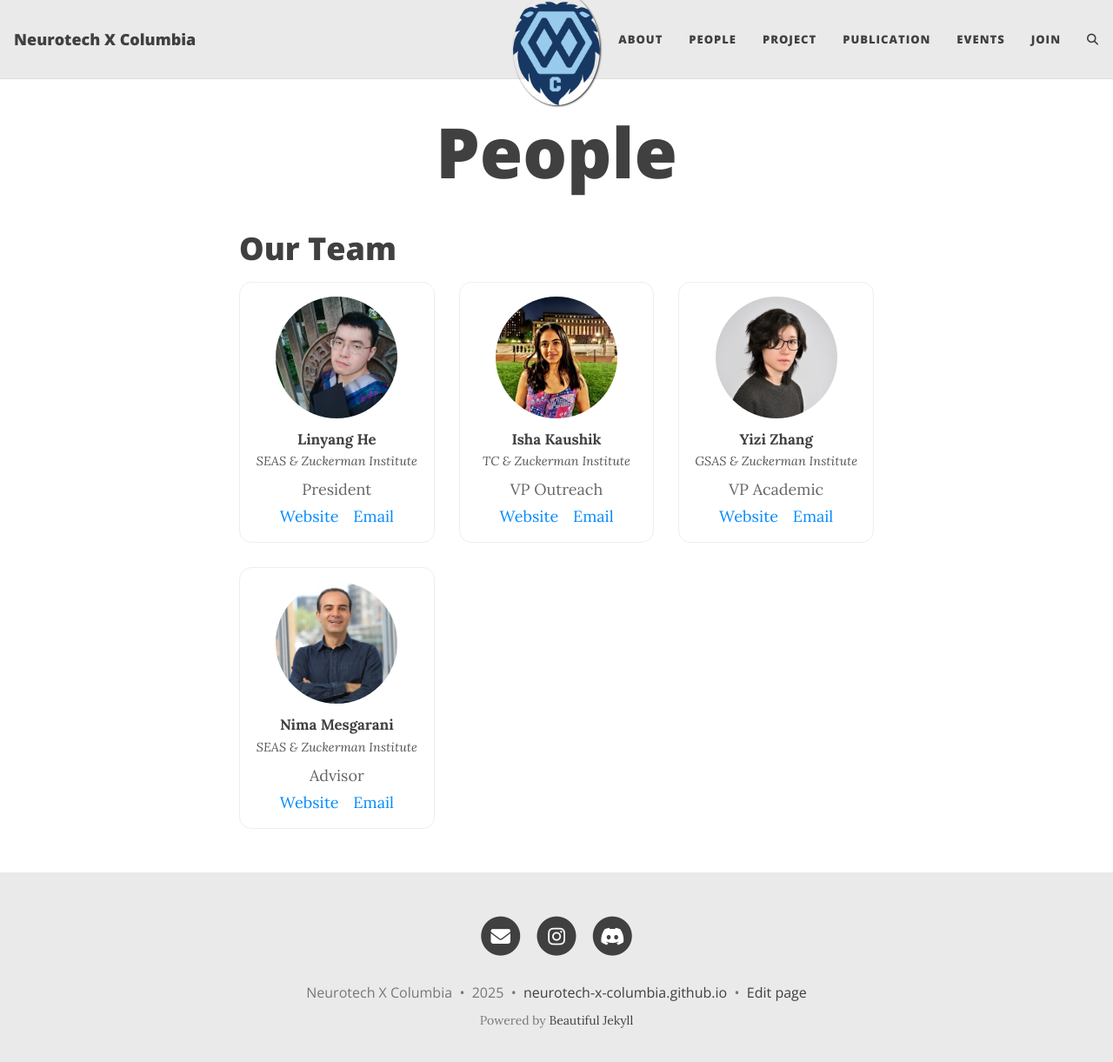
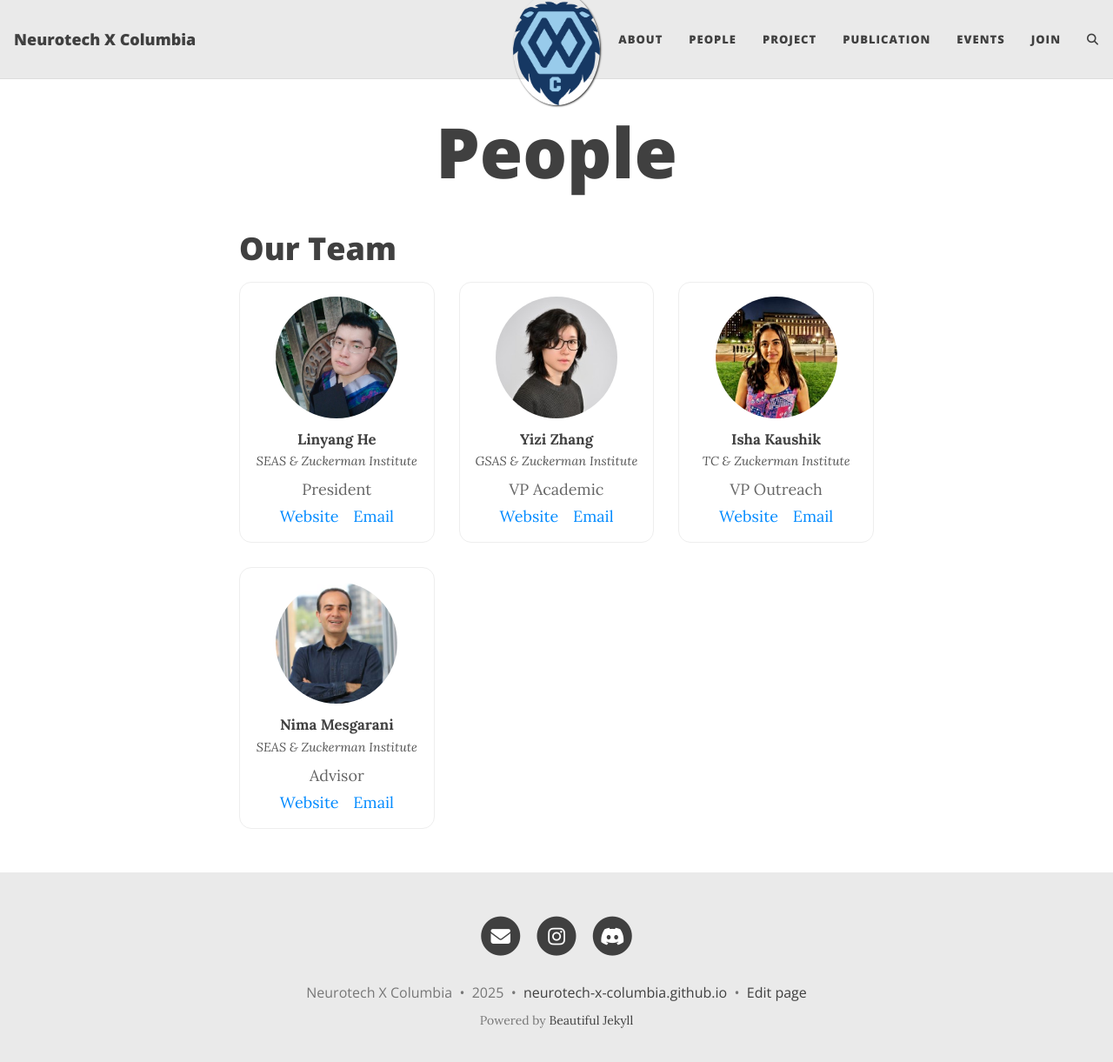
Before and after one commit to Neurotech-X-Columbia/Neurotech-X-Columbia.github.io, a Jekyll site: the page built from people.md, in a window 1280 px wide and 1234 px high. Shown: the top 1221 px of the window at 87% size. Built offline with Jekyll 4.4.1, drawn with Linux system fonts in a browser that asks for light colours; comment, search, counter and statistics services are not loaded; some of the changed lines change nothing that is shown.

Commit message:
Update people.yaml

```diff
--- a/_data/people.yaml
+++ b/_data/people.yaml
@@ -8,6 +8,15 @@
   # linkedin: linyanghe
   website: https://linyanghe.github.io
 
+- name: Yizi Zhang
+  affiliation: GSAS & Zuckerman Institute
+  role: VP Academic
+  avatar: /assets/img/people/yizi.jpg
+  email: yz4123@columbia.edu
+  # github: yizizhang
+  # linkedin: yizi-zhang
+  website: https://www.linkedin.com/in/yizizhang
+
 - name: Isha Kaushik
   affiliation: TC & Zuckerman Institute
   role: VP Outreach
@@ -17,15 +26,6 @@
   # linkedin: linyanghe
   website: https://sites.google.com/view/ishakaushik/home
 
-- name: Yizi Zhang
-  affiliation: GSAS & Zuckerman Institute
-  role: VP Academic
-  avatar: /assets/img/people/yizi.jpg
-  email: yz4123@columbia.edu
-  # github: yizizhang
-  # linkedin: yizi-zhang
-  website: https://www.linkedin.com/in/yizizhang
-
 - name: Nima Mesgarani
   affiliation: SEAS & Zuckerman Institute
   role: Advisor
```
